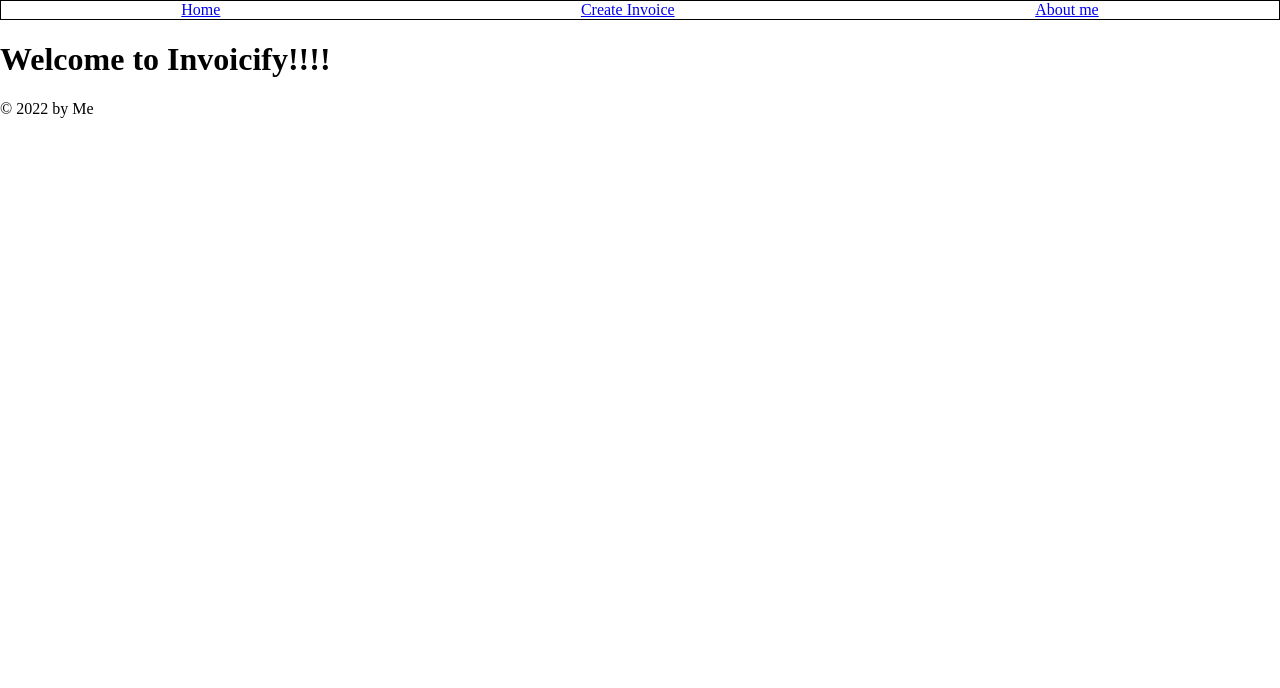
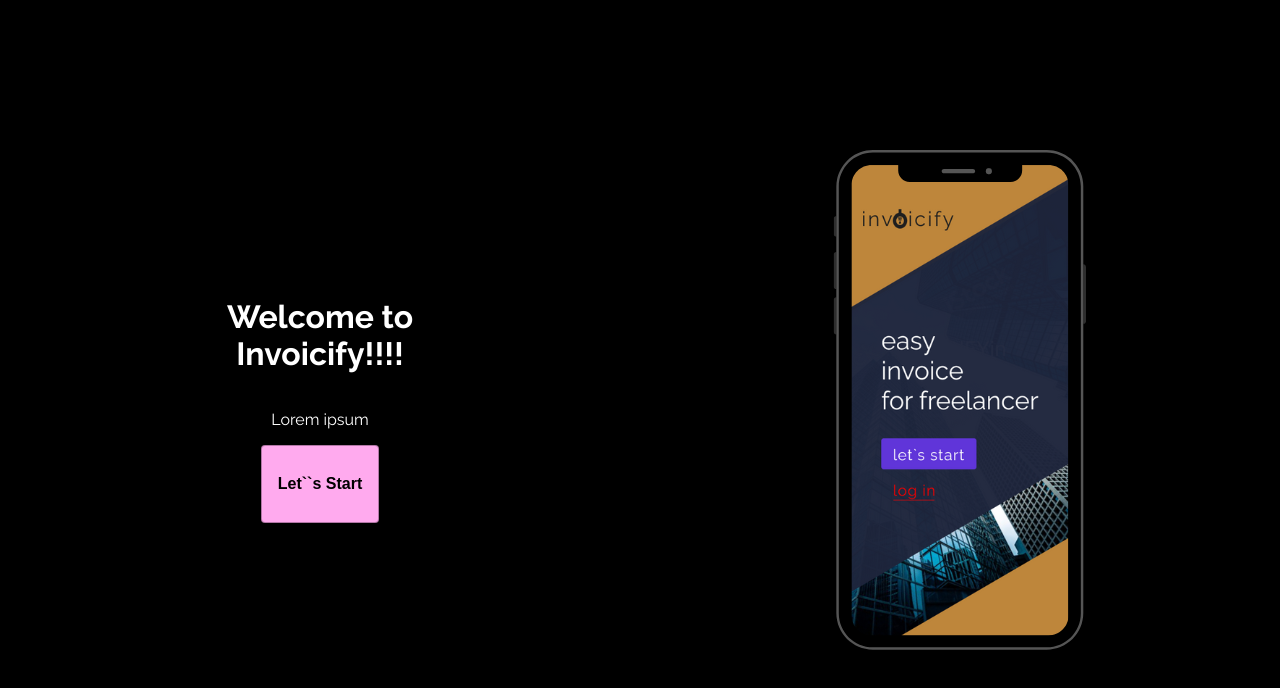
Before and after one commit to Murci2022/Invoicify-Capstone-Project, a Next.js app: page / in a window 1280 px wide. Shown: the top 688 px of the page. Built offline with nearby package versions, Linux system fonts and the light colour scheme.

Commit message:
add lets start button and styling

```diff
--- a/src/components/Positioning/InputCard.jsx
+++ b/src/components/Positioning/InputCard.jsx
@@ -5,7 +5,7 @@ const InputCard = styled.form`
 	flex-direction: column;
 	margin: 20px;
 	padding: 5px;
-	border: 1px solid black;
+	border: 1px black;
 	list-style: none;
 `;
 
--- /dev/null
+++ b/src/components/Positioning/LandingPageBody.jsx
@@ -0,0 +1,10 @@
+import styled from 'styled-components';
+
+const LandingPageBody = styled.div`
+	display: flex;
+	justify-content: space-around;
+	height: 100vh;
+	background: black;
+`;
+
+export default LandingPageBody;
--- /dev/null
+++ b/src/components/Positioning/LandingPageContainer.jsx
@@ -0,0 +1,14 @@
+import styled from 'styled-components';
+
+const LandingPageContainer = styled.div`
+	display: flex;
+	flex-direction: column;
+	align-items: center;
+	justify-content: center;
+	width: 100%;
+	max-width: 350px;
+	color: white;
+	text-align: center;
+`;
+
+export default LandingPageContainer;
--- a/src/pages/_document.js
+++ b/src/pages/_document.js
@@ -1,6 +1,5 @@
-import Document from 'next/document';
+import Document, {Html, Head, Main, NextScript} from 'next/document';
 import {ServerStyleSheet} from 'styled-components';
-
 export default class MyDocument extends Document {
 	static async getInitialProps(ctx) {
 		const sheet = new ServerStyleSheet();
@@ -21,4 +20,22 @@ export default class MyDocument extends Document {
 			sheet.seal();
 		}
 	}
+	render() {
+		return (
+			<Html>
+				<Head>
+					<link rel="preconnect" href="https://fonts.googleapis.com" />
+					<link rel="preconnect" href="https://fonts.gstatic.com" crossOrigin="" />
+					<link
+						href="https://fonts.googleapis.com/css2?family=Raleway:wght@400;700&display=swap"
+						rel="stylesheet"
+					/>
+				</Head>
+				<body>
+					<Main />
+					<NextScript />
+				</body>
+			</Html>
+		);
+	}
 }
--- a/src/pages/index.js
+++ b/src/pages/index.js
@@ -1,6 +1,11 @@
 import Head from 'next/head';
+import Image from 'next/image';
+import Link from 'next/link';
 
-import Layout from '../components/Layout';
+import StyledButton from '../components/Button/styled';
+import LandingPageBody from '../components/Positioning/LandingPageBody';
+import LandingPageContainer from '../components/Positioning/LandingPageContainer';
+import {imageLoader} from '../utils/ImageLoader';
 
 export default function HomePage() {
 	return (
@@ -9,10 +14,29 @@ export default function HomePage() {
 				<title key="title">My Project</title>
 				<meta key="description" name="description" content="This is my project" />
 			</Head>
-
-			<Layout>
-				<h1>Welcome to Invoicify!!!!</h1>
-			</Layout>
+			<>
+				<LandingPageBody>
+					<LandingPageContainer>
+						<h1>Welcome to Invoicify!!!!</h1>
+						<p>Lorem ipsum</p>
+						<StyledButton>
+							<Link href="/createInvoice">
+								<h4>Let``s Start</h4>
+							</Link>
+						</StyledButton>
+					</LandingPageContainer>
+					<LandingPageContainer>
+						<Image
+							src="/2.png"
+							alt="mobile view"
+							width={300}
+							height={500}
+							objectFit="cover"
+							loader={imageLoader}
+						/>
+					</LandingPageContainer>
+				</LandingPageBody>
+			</>
 		</>
 	);
 }
--- a/src/styles.js
+++ b/src/styles.js
@@ -8,7 +8,9 @@ export const GlobalStyle = createGlobalStyle`
 	}
 
 	html {
+        font-family: 'Raleway', sans-serif;
 		font-size: 16px;
+
 	}
 
 	body {
--- /dev/null
+++ b/src/utils/ImageLoader.js
@@ -0,0 +1,3 @@
+export const imageLoader = ({src, width, quality}) => {
+	return `${src}?w=${width}&q=${quality || 25}`;
+};
--- /dev/null
+++ b/styles/globals.css
@@ -0,0 +1 @@
+@import url('https://fonts.googleapis.com/css2?family=Raleway:wght@400;700&display=swap');
```
Also changed, not shown: src/pages/createInvoice.jsx (+4 -45 lines), public/2.png (added).
